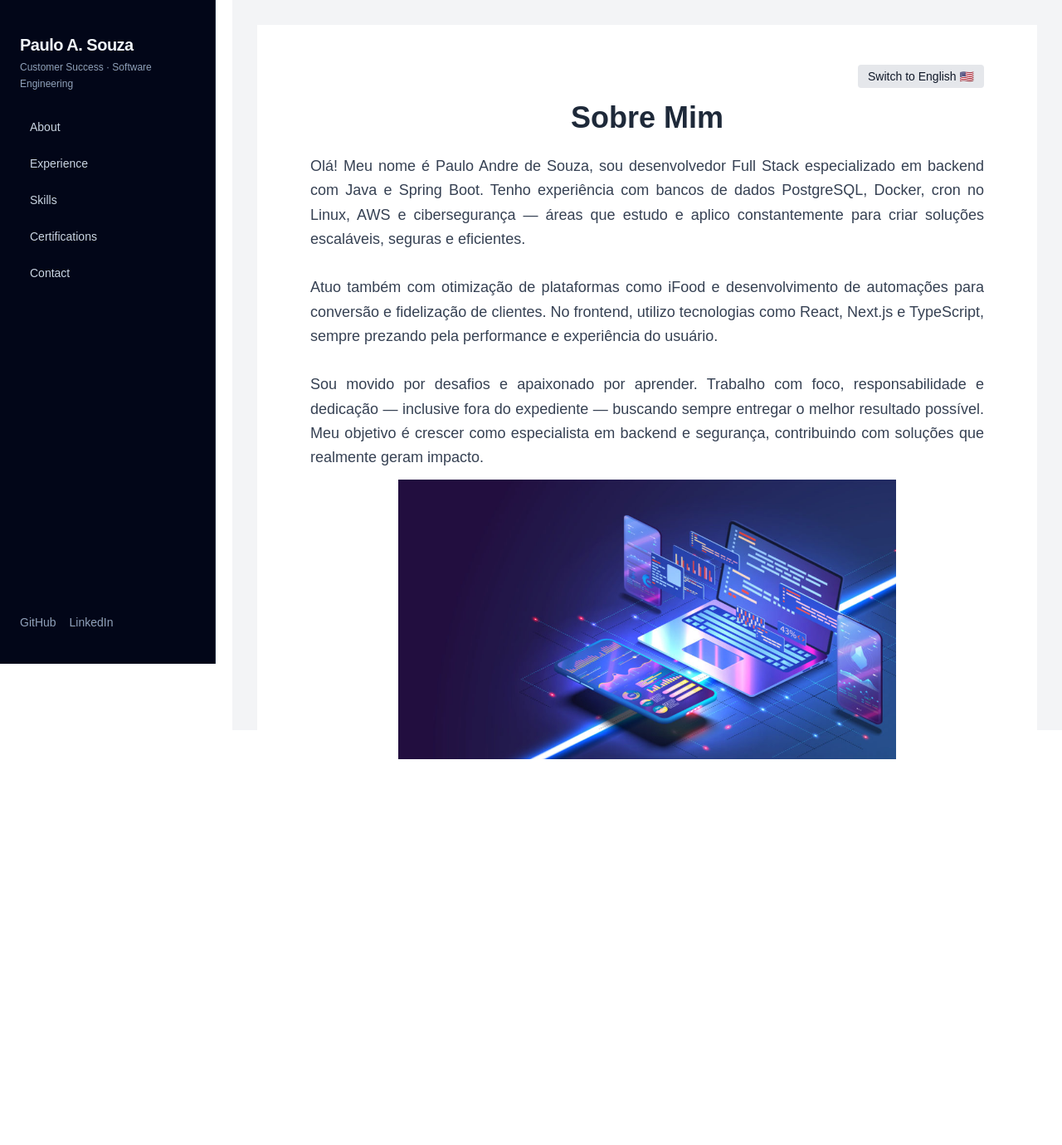
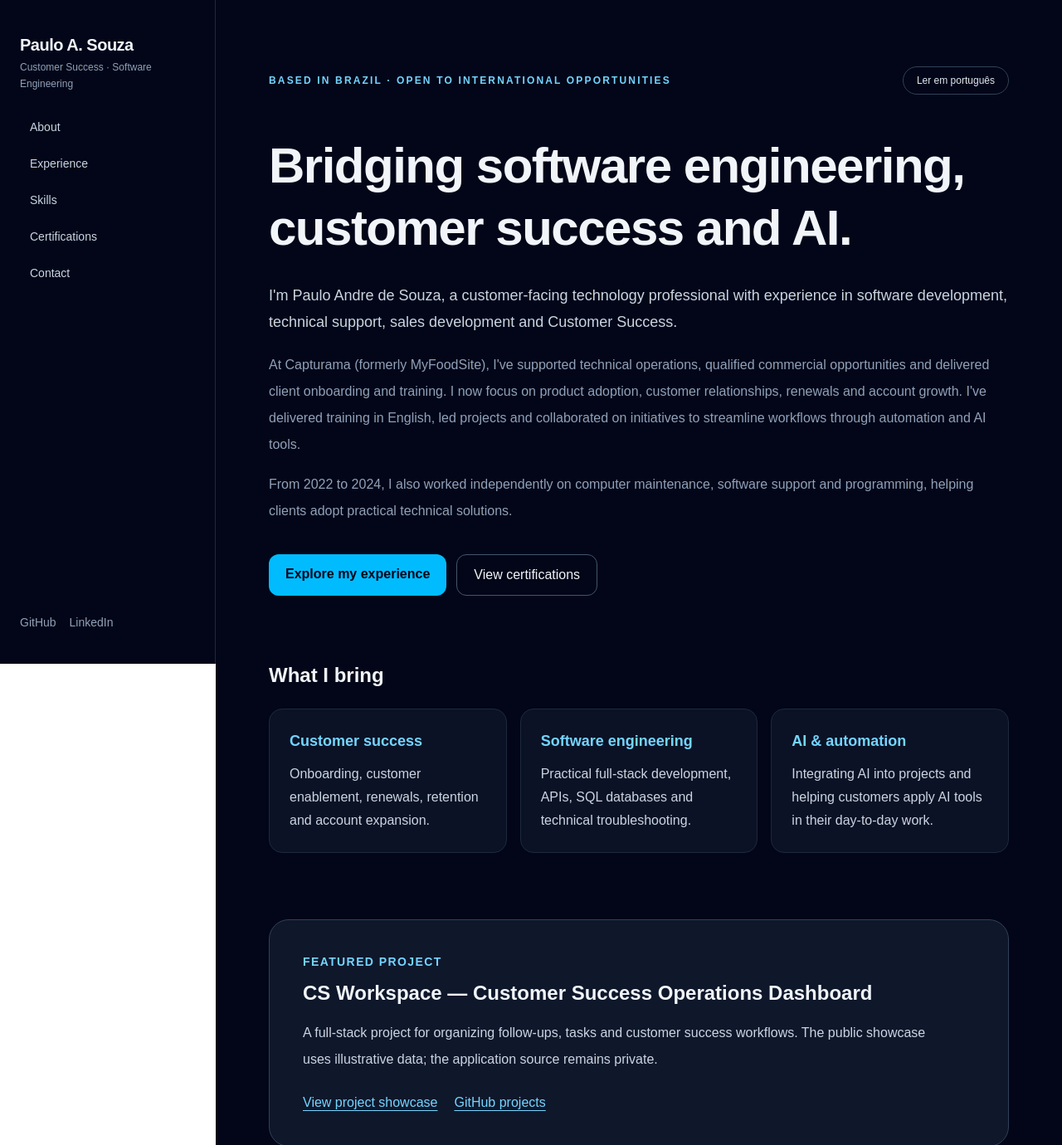
Before and after one commit to PauloSouza123/Portf-lio, a Next.js app: page / in a window 1280 px wide. Shown: the top 1380 px of the page at 83% size. Before the commit the page ends 944 px from the top, so only its background shows below. Built offline with nearby package versions, Linux system fonts and the light colour scheme.

Commit message:
feat: rebuild bilingual introduction around engineering customer success and AI

```diff
--- a/src/app/main/about/page.tsx
+++ b/src/app/main/about/page.tsx
@@ -1,69 +1,120 @@
 "use client";
 
+import { useState } from "react";
+import Link from "next/link";
 import Sidebar from "@/app/sidebar/Sidebar";
-import { useState } from "react";
-import Image from "next/image";
+
+const copy = {
+  en: {
+    eyebrow: "Based in Brazil · Open to international opportunities",
+    title: "Bridging software engineering, customer success and AI.",
+    intro:
+      "I'm Paulo Andre de Souza, a customer-facing technology professional with experience in software development, technical support, sales development and Customer Success.",
+    detail:
+      "At Capturama (formerly MyFoodSite), I've supported technical operations, qualified commercial opportunities and delivered client onboarding and training. I now focus on product adoption, customer relationships, renewals and account growth. I've delivered training in English, led projects and collaborated on initiatives to streamline workflows through automation and AI tools.",
+    background:
+      "From 2022 to 2024, I also worked independently on computer maintenance, software support and programming, helping clients adopt practical technical solutions.",
+    strengths: "What I bring",
+    strengthsItems: [
+      ["Customer success", "Onboarding, customer enablement, renewals, retention and account expansion."],
+      ["Software engineering", "Practical full-stack development, APIs, SQL databases and technical troubleshooting."],
+      ["AI & automation", "Integrating AI into projects and helping customers apply AI tools in their day-to-day work."],
+    ],
+    work: "Featured project",
+    workTitle: "CS Workspace — Customer Success Operations Dashboard",
+    workText:
+      "A full-stack project for organizing follow-ups, tasks and customer success workflows. The public showcase uses illustrative data; the application source remains private.",
+    workLink: "View project showcase",
+    experience: "Explore my experience",
+    certificate: "View certifications",
+    github: "GitHub projects",
+    note: "I communicate professionally in English and am open to relocation opportunities that provide visa sponsorship.",
+    switchLabel: "Ler em português",
+  },
+  pt: {
+    eyebrow: "No Brasil · Aberto a oportunidades internacionais",
+    title: "Conectando engenharia de software, Customer Success e IA.",
+    intro:
+      "Sou Paulo Andre de Souza, profissional de tecnologia com experiência em desenvolvimento de software, suporte técnico, desenvolvimento comercial e Customer Success.",
+    detail:
+      "Na Capturama (antiga MyFoodSite), atuei em operações técnicas, qualificação comercial e treinamento de clientes. Atualmente, meu foco é adoção da plataforma, relacionamento com clientes, renovações e expansão de contas. Já realizei treinamentos em inglês, liderei projetos e contribuí com iniciativas de automação e uso de ferramentas de IA.",
+    background:
+      "Entre 2022 e 2024, também atuei como freelancer em manutenção de computadores, suporte de software e programação, ajudando clientes a adotar soluções tecnológicas.",
+    strengths: "Minhas competências",
+    strengthsItems: [
+      ["Customer Success", "Onboarding, capacitação, renovações, retenção e expansão de contas."],
+      ["Engenharia de software", "Desenvolvimento full-stack, APIs, bancos SQL e diagnóstico de problemas técnicos."],
+      ["IA e automação", "Integração de IA em projetos e orientação prática sobre ferramentas de IA no dia a dia."],
+    ],
+    work: "Projeto em destaque",
+    workTitle: "CS Workspace — Dashboard de Operações de Customer Success",
+    workText:
+      "Projeto full-stack para organização de acompanhamentos, tarefas e rotinas de CS. A apresentação pública utiliza dados ilustrativos, e o código da aplicação permanece privado.",
+    workLink: "Ver apresentação do projeto",
+    experience: "Conhecer minha experiência",
+    certificate: "Ver certificados",
+    github: "Projetos no GitHub",
+    note: "Tenho comunicação profissional em inglês e disponibilidade para oportunidades internacionais com patrocínio de visto.",
+    switchLabel: "Read in English",
+  },
+};
 
 export default function About() {
+  const [language, setLanguage] = useState<"en" | "pt">("en");
+  const t = copy[language];
 
-    const [language, setLanguage] = useState("pt");
-
-    const toggleLanguage = () => {
-        setLanguage((prev) => (prev === "pt" ? "en" : "pt"));
-    }
-
-    const text = {
-    pt: {
-      title: "Sobre Mim",
-      content: `Olá! Meu nome é Paulo Andre de Souza, sou desenvolvedor Full Stack especializado em backend com Java e Spring Boot. Tenho experiência com bancos de dados PostgreSQL, Docker, cron no Linux, AWS e cibersegurança — áreas que estudo e aplico constantemente para criar soluções escaláveis, seguras e eficientes.
-
-Atuo também com otimização de plataformas como iFood e desenvolvimento de automações para conversão e fidelização de clientes. No frontend, utilizo tecnologias como React, Next.js e TypeScript, sempre prezando pela performance e experiência do usuário.
-
-Sou movido por desafios e apaixonado por aprender. Trabalho com foco, responsabilidade e dedicação — inclusive fora do expediente — buscando sempre entregar o melhor resultado possível. Meu objetivo é crescer como especialista em backend e segurança, contribuindo com soluções que realmente geram impacto.`
-    },
-    en: {
-      title: "About Me",
-      content: `Hi! I'm Paulo Andre de Souza, a Full Stack Developer specialized in backend development with Java and Spring Boot. I work with PostgreSQL, Docker, Linux cron jobs, AWS, and cybersecurity — fields I study and apply regularly to create scalable, secure, and efficient solutions.
-
-I also optimize platforms like iFood and develop automation tools focused on customer acquisition and retention. On the frontend side, I use technologies like React, Next.js, and TypeScript, always prioritizing performance and user experience.
-
-I'm driven by challenges and passionate about learning. I work with focus, commitment, and dedication — even beyond regular hours — always aiming to deliver the best results. My goal is to grow as a backend and security specialist, contributing to impactful solutions.`
-    },
-    }
   return (
-        <div className="relative left-[280px] w-[calc(100%-280px)] p-[30px] bg-gray-100 min-h-[110vh] text-gray-900 h-[100vh]">
-            <Sidebar/>
-    <div className="flex flex-col ">
-                <section id="about" className="bg-white py-12 px-4 sm:px-8 md:px-16 min-h-[100vh]">
-      <div className="max-w-4xl mx-auto text-center">
-        <div className="flex justify-end mb-4">
+    <>
+      <Sidebar />
+      <main className="min-h-screen bg-slate-950 text-slate-100 md:ml-[260px]">
+        <div className="mx-auto max-w-6xl px-6 py-12 sm:px-10 md:py-20 lg:px-16">
+          <div className="flex items-center justify-between gap-4">
+            <p className="text-xs font-semibold uppercase tracking-[0.18em] text-sky-300">{t.eyebrow}</p>
             <button
-            onClick={toggleLanguage}
-            className="text-sm bg-gray-200 px-3 py-1 rounded hover:bg-gray-300 transition"
+              type="button"
+              onClick={() => setLanguage(language === "en" ? "pt" : "en")}
+              className="shrink-0 rounded-full border border-slate-700 px-4 py-2 text-xs font-medium text-slate-200 transition hover:border-sky-400 focus-visible:outline-2 focus-visible:outline-offset-2 focus-visible:outline-sky-400"
             >
-            {language === "pt" ? "Switch to English 🇺🇸" : "Trocar para Português 🇧🇷"}
+              {t.switchLabel}
             </button>
           </div>
-        <h2 className="text-3xl md:text-4xl font-bold mb-6 text-gray-800">
-          {text[language].title}
-        </h2>
-        <p className="text-base md:text-lg text-gray-700 leading-relaxed text-justify whitespace-pre-line">
-          {text[language].content}
-        </p>
+
+          <section className="mt-12 max-w-4xl">
+            <h1 className="text-4xl font-bold leading-tight tracking-tight sm:text-5xl lg:text-6xl">{t.title}</h1>
+            <p className="mt-7 text-lg leading-8 text-slate-300">{t.intro}</p>
+            <p className="mt-5 leading-8 text-slate-400">{t.detail}</p>
+            <p className="mt-4 leading-8 text-slate-400">{t.background}</p>
+            <div className="mt-9 flex flex-wrap gap-3">
+              <Link href="/main/services" className="rounded-xl bg-sky-400 px-5 py-3 font-semibold text-slate-950 transition hover:bg-sky-300">{t.experience}</Link>
+              <Link href="/main/certificate" className="rounded-xl border border-slate-600 px-5 py-3 font-medium transition hover:border-sky-400">{t.certificate}</Link>
             </div>
-        <div className="flex justify-center items-center w-full h-[300px] min-w-[400px] mt-[30px]">
-      <Image
-            src="/images/tecnologia.jpg"
-            alt="image"
-            width={100}
-            height={100}
-            className="min-w-[400px] w-[600px] mx-4 my-4"
-        />
+          </section>
+
+          <section className="mt-20" aria-labelledby="strengths-title">
+            <h2 id="strengths-title" className="text-2xl font-bold">{t.strengths}</h2>
+            <div className="mt-6 grid gap-4 lg:grid-cols-3">
+              {t.strengthsItems.map(([title, description]) => (
+                <article key={title} className="rounded-2xl border border-slate-800 bg-slate-900/70 p-6">
+                  <h3 className="text-lg font-semibold text-sky-300">{title}</h3>
+                  <p className="mt-3 leading-7 text-slate-300">{description}</p>
+                </article>
+              ))}
             </div>
+          </section>
 
+          <section className="mt-20 rounded-3xl border border-slate-700 bg-slate-900 p-7 sm:p-10" aria-labelledby="work-title">
+            <p className="text-sm font-semibold uppercase tracking-widest text-sky-300">{t.work}</p>
+            <h2 id="work-title" className="mt-3 text-2xl font-bold">{t.workTitle}</h2>
+            <p className="mt-4 max-w-3xl leading-8 text-slate-300">{t.workText}</p>
+            <div className="mt-6 flex flex-wrap gap-5">
+              <a className="font-medium text-sky-300 underline underline-offset-4 hover:text-sky-200" href="https://paulosouza123.github.io/DashBoard-CS-showcase/" target="_blank" rel="noopener noreferrer">{t.workLink}</a>
+              <a className="font-medium text-sky-300 underline underline-offset-4 hover:text-sky-200" href="https://github.com/PauloSouza123" target="_blank" rel="noopener noreferrer">{t.github}</a>
+            </div>
+          </section>
 
-    </section>
+          <p className="mt-14 border-t border-slate-800 pt-6 text-sm leading-7 text-slate-400">{t.note}</p>
         </div>
-        </div>
+      </main>
+    </>
   );
 }
```
Lines whose indentation alone changed are shown as unchanged.
